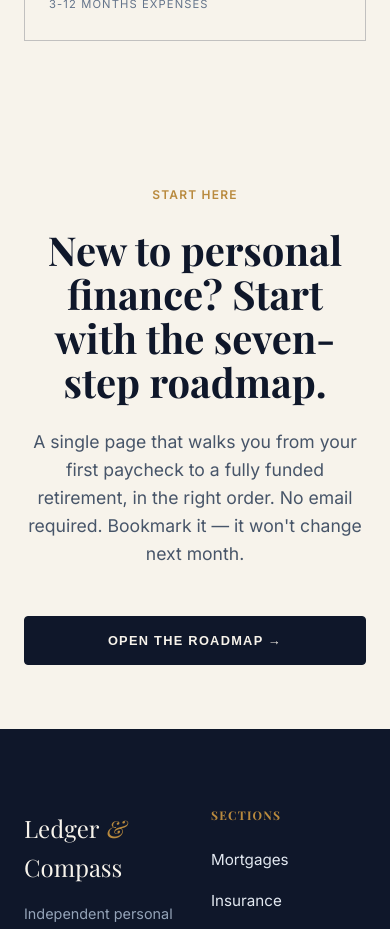
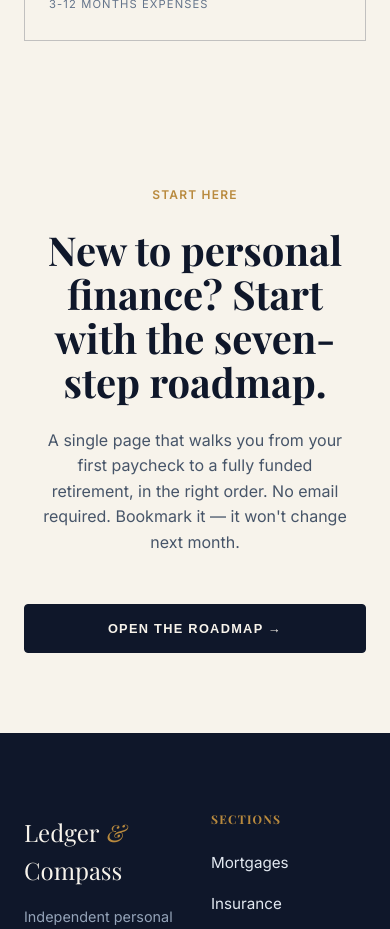
Before and after one commit to turaabhaider/AD-SENSE, a React (Vite) app: page / in a window 390 px wide. Shown: the part 6260-7189 px from the top of the page. Built offline with nearby package versions, Linux system fonts and the light colour scheme; a web font is replaced by a local one.

Commit message:
Describe your changes

```diff
--- a/src/styles/CTA.css
+++ b/src/styles/CTA.css
@@ -1,19 +1,23 @@
 .cta {
-  padding: 8rem 0;
+  padding: 6rem 0 8rem 0;
   text-align: center;
   max-width: 800px;
   margin: 0 auto;
 }
 .cta h2 {
-  font-size: 4rem;
+  font-size: clamp(2.5rem, 5vw, 4rem);
   margin: 1.5rem 0;
+  line-height: 1.1;
 }
 .cta p {
   color: #475569;
   font-size: 1.1rem;
   margin-bottom: 3rem;
+  padding: 0 1rem;
 }
+
 @media (max-width: 768px) {
-  .cta { padding: 4rem 0; }
-  .cta h2 { font-size: 2.5rem; }
+  .cta { padding: 4rem 0 5rem 0; }
+  .cta p { font-size: 1rem; }
+  .cta .btn { width: 100%; }
 }
```
